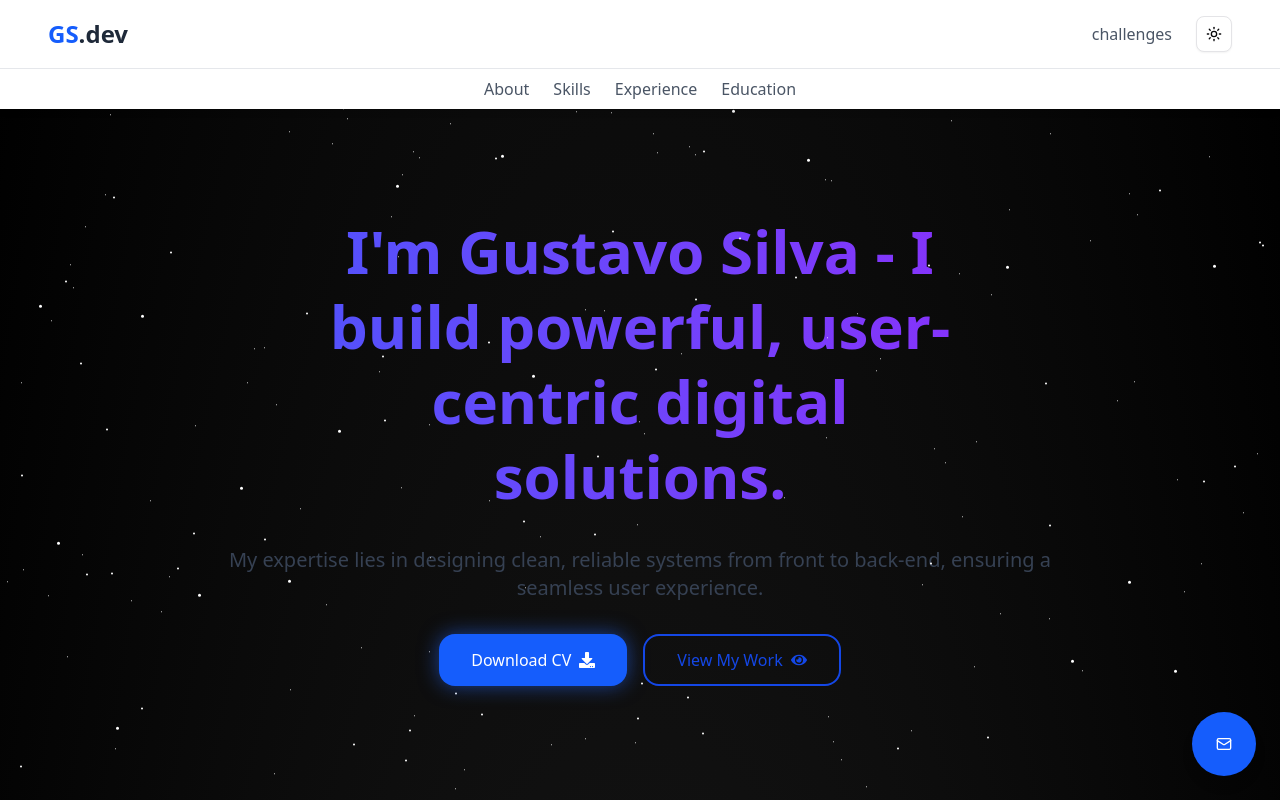
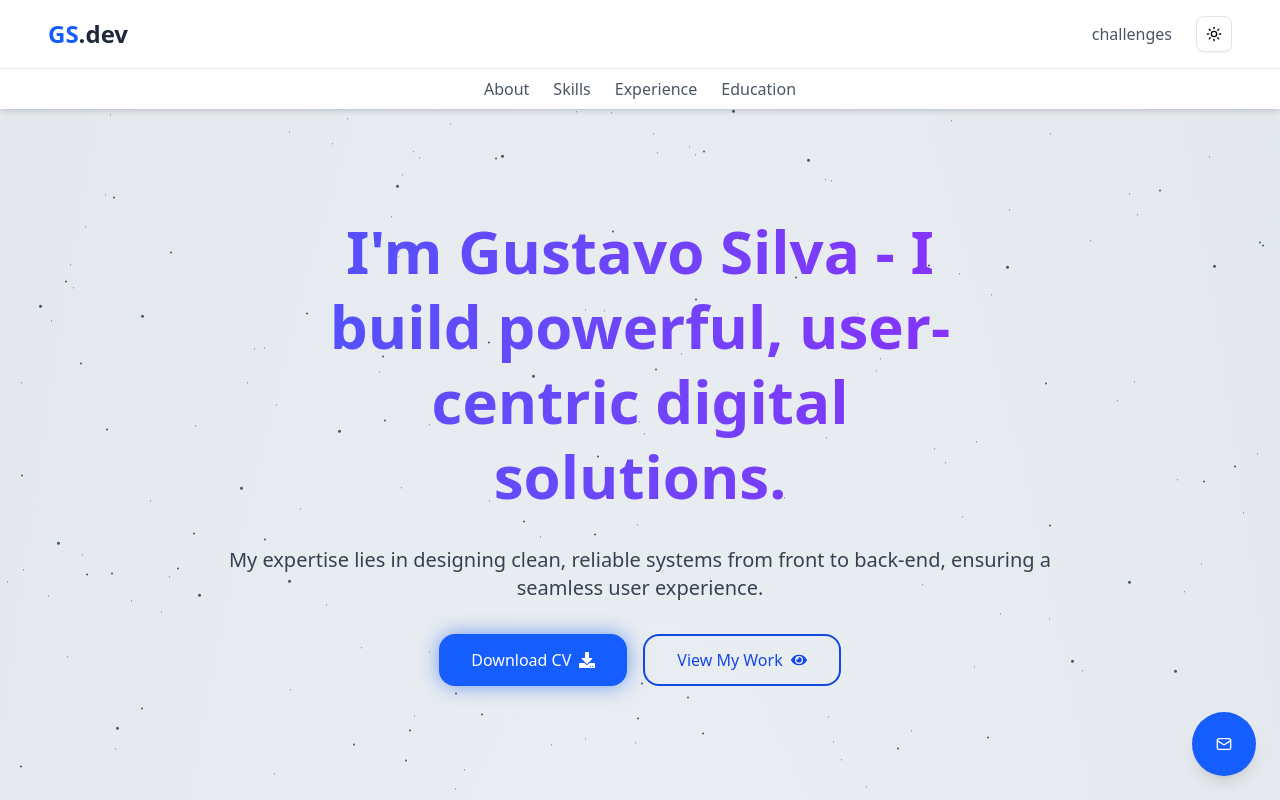
Before and after one commit to GustavoSilvaNavarro/gsn_web_page, a Next.js app: page / in a window 1280 px wide. Shown: the top 800 px of the page. Built offline with nearby package versions, Linux system fonts and the light colour scheme; no server answers.

Commit message:
✨ Enabling background for dark and light color it looks sick
now is pending to add another background for my hero section

```diff
--- a/src/components/backgrounds/Stars.tsx
+++ b/src/components/backgrounds/Stars.tsx
@@ -1,6 +1,5 @@
 'use client';
 
-import * as React from 'react';
 import {
   type HTMLMotionProps,
   motion,
@@ -9,7 +8,8 @@ import {
   useMotionValue,
   useSpring,
 } from 'framer-motion';
-
+import { useEffect, useState, useCallback } from 'react';
+import { useTheme } from 'next-themes';
 import { cn } from '@/lib/utils';
 
 type StarLayerProps = HTMLMotionProps<'div'> & {
@@ -21,14 +21,11 @@ type StarLayerProps = HTMLMotionProps<'div'> & {
 
 function generateStars(count: number, starColor: string) {
   const shadows: string[] = [];
-
   for (let i = 0; i < count; i++) {
     const x = Math.floor(Math.random() * 4000) - 2000;
     const y = Math.floor(Math.random() * 4000) - 2000;
-
     shadows.push(`${x}px ${y}px ${starColor}`);
   }
-
   return shadows.join(', ');
 }
 
@@ -40,9 +37,9 @@ function StarLayer({
   className,
   ...props
 }: StarLayerProps) {
-  const [boxShadow, setBoxShadow] = React.useState<string>('');
+  const [boxShadow, setBoxShadow] = useState<string>('');
 
-  React.useEffect(() => {
+  useEffect(() => {
     setBoxShadow(generateStars(count, starColor));
   }, [count, starColor]);
 
@@ -77,7 +74,6 @@ type StarsBackgroundProps = React.ComponentProps<'div'> & {
   factor?: number;
   speed?: number;
   transition?: SpringOptions;
-  starColor?: string;
   pointerEvents?: boolean;
 };
 
@@ -87,17 +83,24 @@ function StarsBackground({
   factor = 0.05,
   speed = 50,
   transition = { stiffness: 50, damping: 20 },
-  starColor = '#fff',
   pointerEvents = true,
   ...props
 }: StarsBackgroundProps) {
+  const { theme } = useTheme();
+  const isDarkMode = theme === 'dark';
+
+  const starColor = isDarkMode ? '#fff' : '#4B5563';
+  const backgroundGradient = isDarkMode
+    ? 'bg-[radial-gradient(ellipse_at_bottom,_#262626_0%,_#000_100%)]'
+    : 'bg-[radial-gradient(ellipse_at_bottom,_#F0F4F8_0%,_#E3E8EC_100%)]';
+
   const offsetX = useMotionValue(1);
   const offsetY = useMotionValue(1);
 
   const springX = useSpring(offsetX, transition);
   const springY = useSpring(offsetY, transition);
 
-  const handleMouseMove = React.useCallback(
+  const handleMouseMove = useCallback(
     (e: React.MouseEvent<HTMLDivElement, MouseEvent>) => {
       const centerX = window.innerWidth / 2;
       const centerY = window.innerHeight / 2;
@@ -112,10 +115,7 @@ function StarsBackground({
 
   return (
     <div
-      className={cn(
-        'relative size-full overflow-hidden bg-[radial-gradient(ellipse_at_bottom,_#262626_0%,_#000_100%)]',
-        className,
-      )}
+      className={cn('relative size-full overflow-hidden', backgroundGradient, className)}
       data-slot="stars-background"
       onMouseMove={handleMouseMove}
       {...props}>
```
